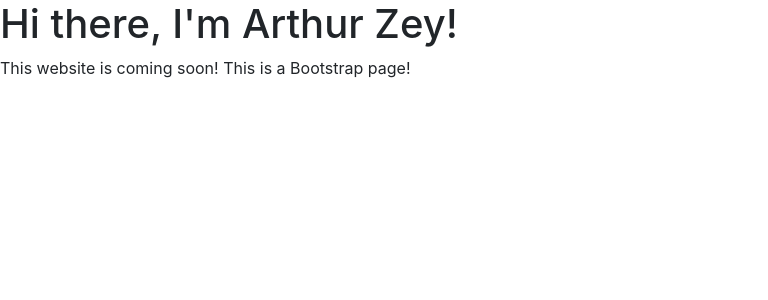
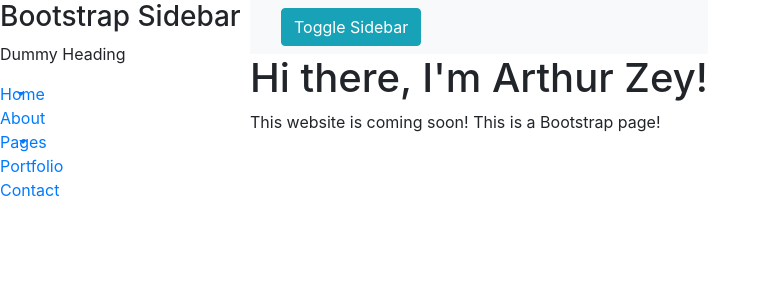
Before and after one commit to ArthurZey/arthurzey.github.io, a Jekyll site: the page built from _pages/bootstrap.md, in a window 1280 px wide. Shown: the top 300 px of the page, without its empty margins (0-768 px from the left). Built offline with Jekyll 4.4.1, drawn with Linux system fonts in a browser that asks for light colours.

Commit message:
experiementing with bootstrap and sidebars

```diff
--- a/_layouts/bootstrap.html
+++ b/_layouts/bootstrap.html
@@ -8,15 +8,129 @@
     <!-- Bootstrap CSS -->
     <link rel="stylesheet" href="https://stackpath.bootstrapcdn.com/bootstrap/4.4.1/css/bootstrap.min.css" integrity="sha384-Vkoo8x4CGsO3+Hhxv8T/Q5PaXtkKtu6ug5TOeNV6gBiFeWPGFN9MuhOf23Q9Ifjh" crossorigin="anonymous">
 
+    <style>
+      .wrapper {
+        display: flex;
+        width: 100%;
+        align-items: stretch;
+      }
+      #sidebar {
+        min-width: 250px;
+        max-width: 250px;
+        min-height: 100vh;
+      }
+
+      #sidebar.active {
+        margin-left: -250px;
+      }
+
+      a[data-toggle="collapse"] {
+        position: relative;
+      }
+
+      .dropdown-toggle::after {
+        display: block;
+        position: absolute;
+        top: 50%;
+        right: 20px;
+        transform: translateY(-50%);
+      }
+
+      @media (max-width: 768px) {
+        #sidebar {
+          margin-left: -250px;
+        }
+        #sidebar.active {
+          margin-left: 0;
+        }
+      }
+    </style>
+
     <title>Hello, world!</title>
   </head>
   <body>
-    {{ content }}
+    <div class="wrapper">
+      <!-- Sidebar -->
+      <nav id="sidebar">
+        <div class="sidebar-header">
+            <h3>Bootstrap Sidebar</h3>
+        </div>
+
+        <ul class="list-unstyled components">
+            <p>Dummy Heading</p>
+            <li class="active">
+                <a href="#homeSubmenu" data-toggle="collapse" aria-expanded="false" class="dropdown-toggle">Home</a>
+                <ul class="collapse list-unstyled" id="homeSubmenu">
+                    <li>
+                        <a href="#">Home 1</a>
+                    </li>
+                    <li>
+                        <a href="#">Home 2</a>
+                    </li>
+                    <li>
+                        <a href="#">Home 3</a>
+                    </li>
+                </ul>
+            </li>
+            <li>
+                <a href="#">About</a>
+            </li>
+            <li>
+                <a href="#pageSubmenu" data-toggle="collapse" aria-expanded="false" class="dropdown-toggle">Pages</a>
+                <ul class="collapse list-unstyled" id="pageSubmenu">
+                    <li>
+                        <a href="#">Page 1</a>
+                    </li>
+                    <li>
+                        <a href="#">Page 2</a>
+                    </li>
+                    <li>
+                        <a href="#">Page 3</a>
+                    </li>
+                </ul>
+            </li>
+            <li>
+                <a href="#">Portfolio</a>
+            </li>
+            <li>
+                <a href="#">Contact</a>
+            </li>
+        </ul>
+      </nav>
+
+      <!-- Page Content -->
+      <div id="content">
+          <!-- We'll fill this with dummy content -->
+          <nav class="navbar navbar-expand-lg navbar-light bg-light">
+            <div class="container-fluid">
+
+                <button type="button" id="sidebarCollapse" class="btn btn-info">
+                    <i class="fas fa-align-left"></i>
+                    <span>Toggle Sidebar</span>
+                </button>
+
+            </div>
+          </nav>
+          {{ content }}
+      </div>
+    </div>
+
+
 
     <!-- Optional JavaScript -->
     <!-- jQuery first, then Popper.js, then Bootstrap JS -->
     <script src="https://code.jquery.com/jquery-3.4.1.slim.min.js" integrity="sha384-J6qa4849blE2+poT4WnyKhv5vZF5SrPo0iEjwBvKU7imGFAV0wwj1yYfoRSJoZ+n" crossorigin="anonymous"></script>
     <script src="https://cdn.jsdelivr.net/npm/popper.js@1.16.0/dist/umd/popper.min.js" integrity="sha384-Q6E9RHvbIyZFJoft+2mJbHaEWldlvI9IOYy5n3zV9zzTtmI3UksdQRVvoxMfooAo" crossorigin="anonymous"></script>
     <script src="https://stackpath.bootstrapcdn.com/bootstrap/4.4.1/js/bootstrap.min.js" integrity="sha384-wfSDF2E50Y2D1uUdj0O3uMBJnjuUD4Ih7YwaYd1iqfktj0Uod8GCExl3Og8ifwB6" crossorigin="anonymous"></script>
+
+    <script>
+      $(document).ready(function () {
+
+        $('#sidebarCollapse').on('click', function () {
+            $('#sidebar').toggleClass('active');
+        });
+
+      });
+    </script>
   </body>
 </html>
```
Also changed, not shown: assets/css/bootstrap.offcanvas.min.css (added), assets/js/bootstrap.offcanvas.min.js (added).
